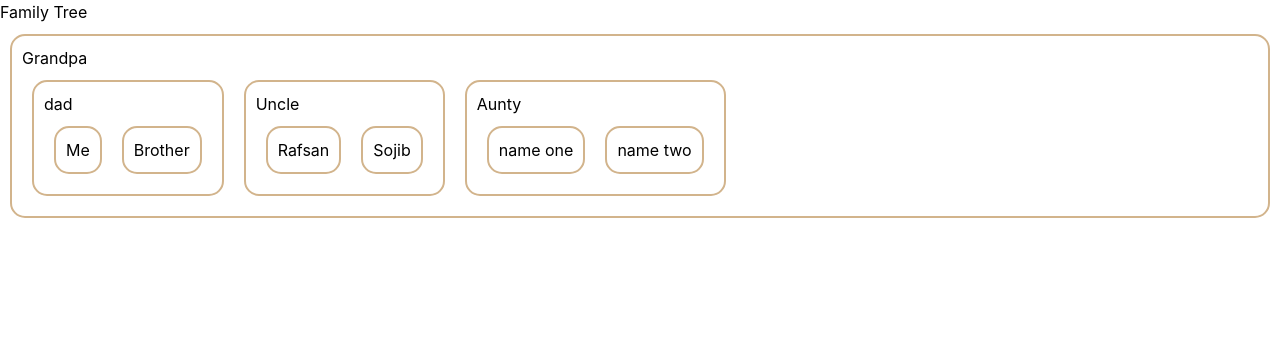
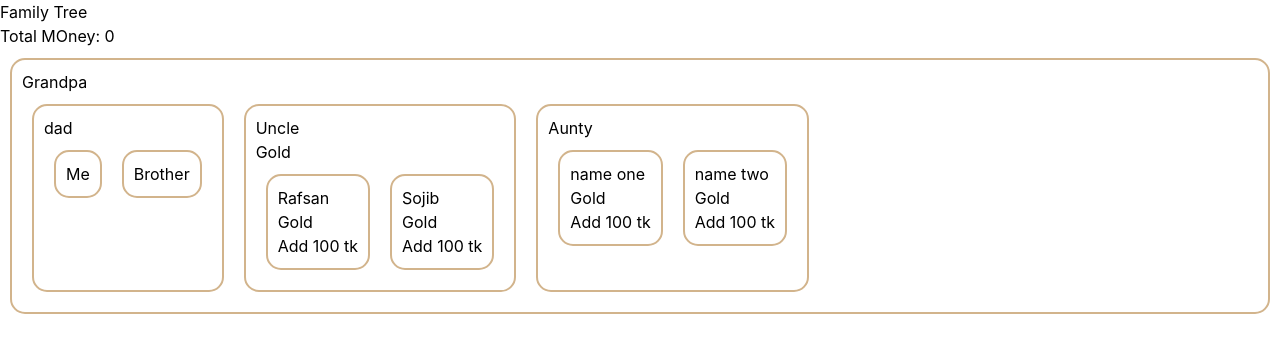
Before and after one commit to impressivecoder01/Module-44, a React (Vite) app: page / in a window 1280 px wide. Shown: the top 352 px of the page. Built offline with nearby package versions, Linux system fonts and the light colour scheme.

Commit message:
done context api

```diff
--- a/src/components/FamilyTree/Cousin.jsx
+++ b/src/components/FamilyTree/Cousin.jsx
@@ -1,9 +1,14 @@
-import React from 'react';
+import React, { useContext } from 'react';
+import { AssetContext, MoneyContext } from './FamilyTree';
 
 const Cousin = ({name}) => {
+    const asset = useContext(AssetContext)
+    const [money, setMoney] = useContext(MoneyContext)
     return (
         <div>
             <h1>{name}</h1>
+            <p>{asset}</p>
+            <button onClick={() => setMoney(money + 100)}>Add 100 tk</button>
         </div>
     );
 };
--- a/src/components/FamilyTree/FamilyTree.jsx
+++ b/src/components/FamilyTree/FamilyTree.jsx
@@ -1,11 +1,21 @@
-import React from 'react';
+import React, { createContext, useState } from 'react';
 import Grandpa from './Grandpa';
 import './familyTree.css'
+export const AssetContext = createContext('')
+export const MoneyContext = createContext('')
 const FamilyTree = () => {
+    const asset = 'diamond'
+    const newAsset = 'Gold'
+   const [money, setMoney] = useState(0)
     return (
         <div className='family-tree'>
             <h1>Family Tree</h1>
-            <Grandpa></Grandpa>
+            <p>Total MOney: {money}</p>
+            <MoneyContext value = {[money,setMoney]}>
+                <AssetContext.Provider value={newAsset}>
+                <Grandpa asset={asset}></Grandpa>
+            </AssetContext.Provider>
+            </MoneyContext>
         </div>
     );
 };
--- a/src/components/FamilyTree/Uncle.jsx
+++ b/src/components/FamilyTree/Uncle.jsx
@@ -1,10 +1,14 @@
-import React from 'react';
+import React, { useContext } from 'react';
 import Cousin from './Cousin';
+import { AssetContext } from './FamilyTree';
 
 const Uncle = () => {
+    const newAsset = useContext(AssetContext)
+    console.log(newAsset)
     return (
         <div>
             <h1>Uncle</h1>
+            <p>{newAsset}</p>
             <section className='flex'>
                 <Cousin name= 'Rafsan'></Cousin>
                 <Cousin name= 'Sojib'></Cousin>
```
